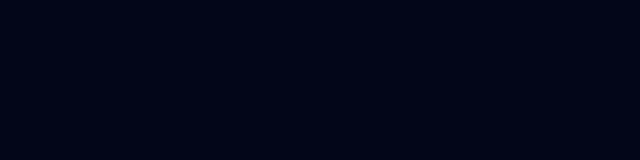
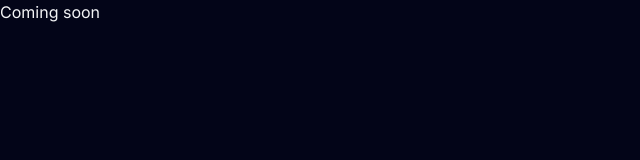
Before and after one commit to louisnguyenn/Louis-Personal-Portfolio, a React (Vite) app: page /blogs in a window 1280 px wide. Before the commit this address had no page. Shown: the top 160 px of the page, without its empty margins (0-640 px from the left). Built offline with nearby package versions, Linux system fonts and the light colour scheme.

Commit message:
renamed to blogs

```diff
--- a/src/App.jsx
+++ b/src/App.jsx
@@ -3,7 +3,7 @@
 import { BrowserRouter, Route, Routes } from "react-router-dom";
 import { Hero } from "./pages/Hero";
 import { Blog1 } from "./pages/Blog1";
-import { Blog } from "./pages/Blog";
+import { Blog } from "./pages/Blogs";
 
 function App() {
   return (
@@ -11,7 +11,7 @@
       <BrowserRouter>
         <Routes>
           <Route path="/" element={<Hero />} />
-          <Route path="/blog" element={<Blog />} />
+          <Route path="/blogs" element={<Blog />} />
           <Route path="/blog1" element={<Blog1 />} />
         </Routes>
       </BrowserRouter>
--- a/src/components/Navbar.jsx
+++ b/src/components/Navbar.jsx
@@ -14,7 +14,7 @@
   const navigate = useNavigate();
 
   const navigateBlog = () => {
-    navigate("/blog");
+    navigate("/blogs");
   };
 
   return (
--- a/src/pages/Blog.jsx
+++ /dev/null
@@ -1,7 +0,0 @@
-export const Blog = () => {
-	return (
-		<div>
-				<h2>Coming soon</h2>
-		</div>
-	)
-}
--- /dev/null
+++ b/src/pages/Blogs.jsx
@@ -0,0 +1,7 @@
+export const Blog = () => {
+  return (
+    <div>
+      <h2>Coming soon</h2>
+    </div>
+  );
+};
```
